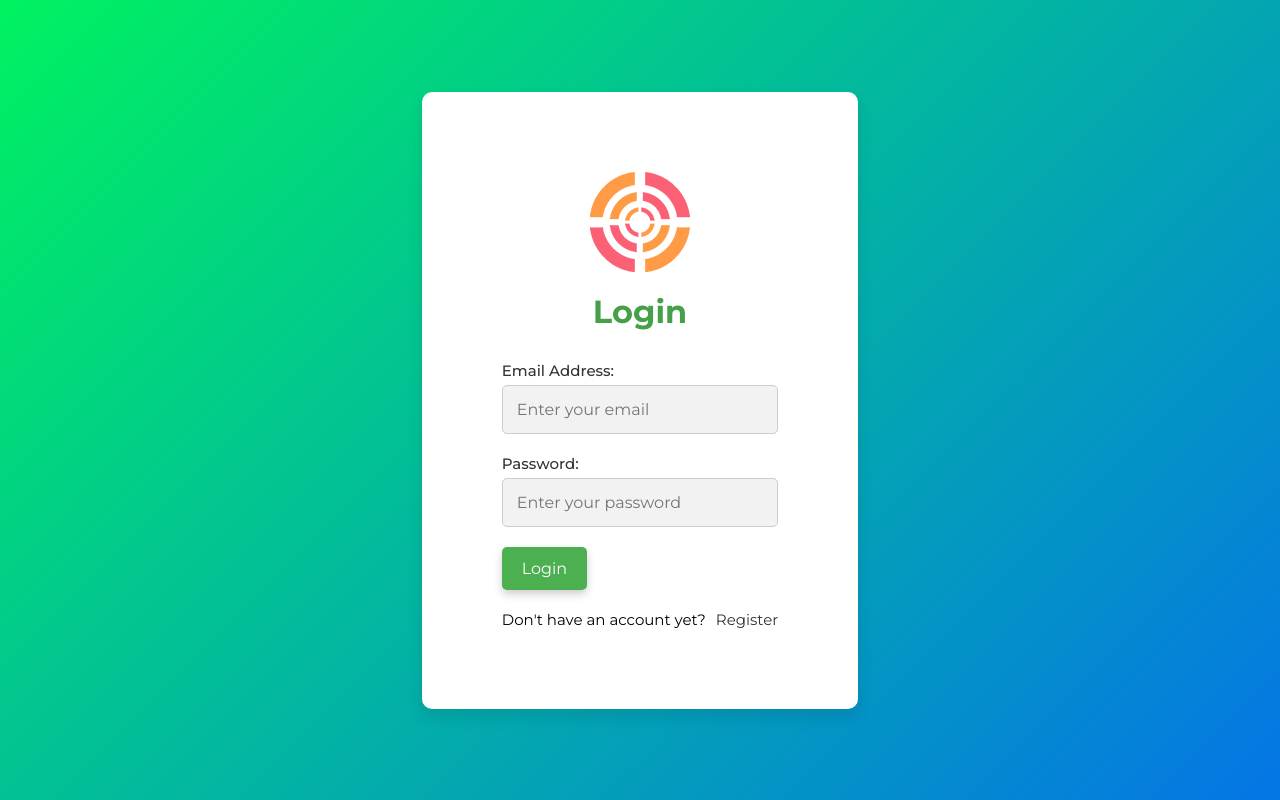
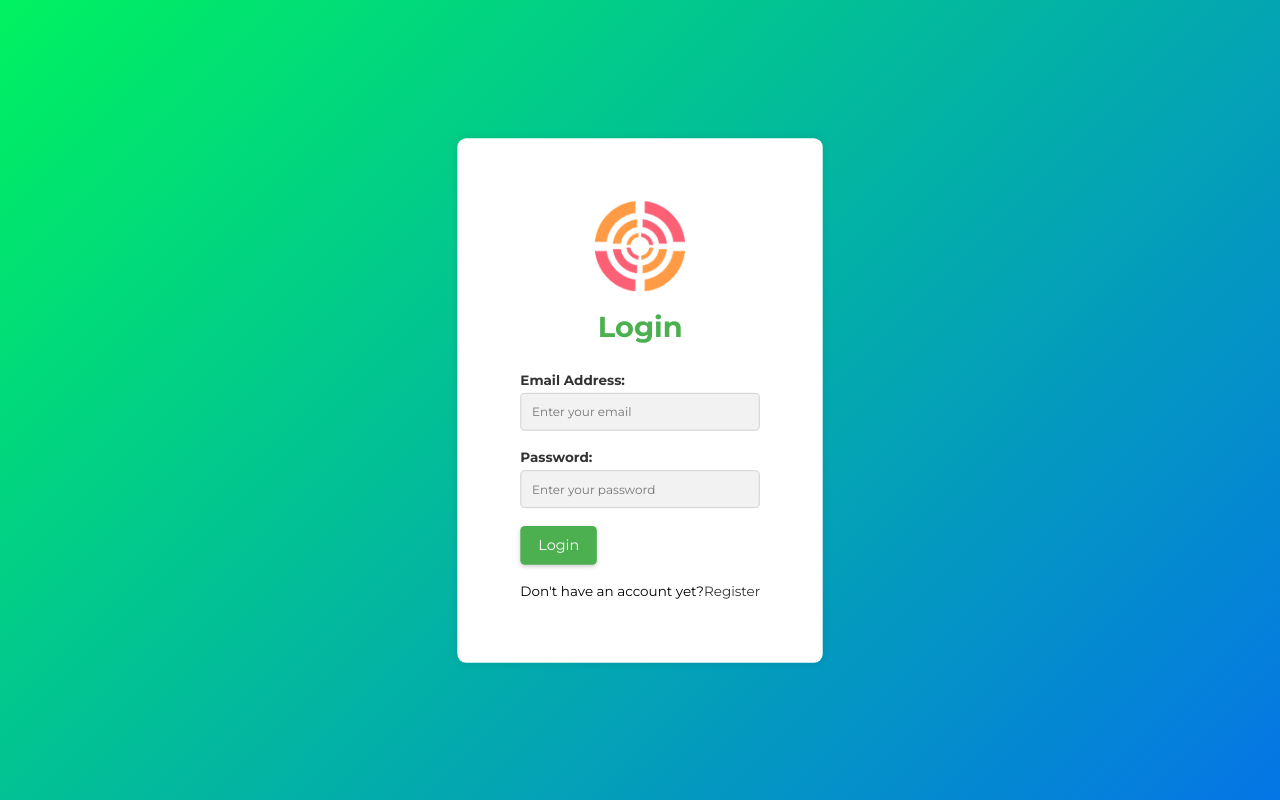
Before and after one commit to harry-olabs/avi-hub, a React (Create React App) app: page /login in a window 1280 px wide. Built offline with nearby package versions, Linux system fonts and the light colour scheme; the HTML template or start-up script is replaced by a standard one.

Commit message:
Implemented the login page using react

```diff
--- /dev/null
+++ b/src/components/Button.css
@@ -0,0 +1,16 @@
+*{
+    padding:0;
+    margin: 0;
+    box-sizing: border-box;
+}
+.button{
+    background-color: #4caf50;
+    color: #fff;
+    cursor: pointer;
+    border: none;
+    padding: 12px 20px;
+    font-size: 16px;
+    border-radius: 5px;
+    transition: background-color 0.3s ease;
+    box-shadow: 0 2px 5px rgba(0, 0, 0, 0.2);
+}
--- /dev/null
+++ b/src/components/Button.jsx
@@ -0,0 +1,10 @@
+import React from 'react'
+import "./Button.css"
+
+const Button = ({text}) => {
+  return (
+    <button className='button'>{text}</button>
+  )
+}
+
+export default Button
--- /dev/null
+++ b/src/components/input.css
@@ -0,0 +1,16 @@
+* {
+  padding: 0;
+  margin: 0;
+  box-sizing: border-box;
+}
+.input input {
+  width: 100%;
+  padding: 12px;
+  border-radius: 5px;
+  border: 1px solid #ccc;
+  background-color: #f2f2f2;
+  transition: background-color 0.3s ease;
+}
+input:hover {
+  background-color: #e0e0e0;
+}
--- /dev/null
+++ b/src/components/input.jsx
@@ -0,0 +1,48 @@
+import React, { useState } from "react";
+import "./input.css";
+
+const Input = ({ type, onChange, placeholder }) => {
+  const [value, setValue] = useState("");
+  const [error, setError] = useState("");
+
+  const handleChange = (e) => {
+    const inputValue = e.target.value;
+    setValue(inputValue);
+
+    if (type === "email") {
+      if (!validateEmail(inputValue)) {
+        setError("Invalid email format.");
+      } else {
+        setError("");
+        onChange(inputValue);
+      }
+    } else if (type === "password") {
+      if (inputValue.length < 6) {
+        setError("Password must be at least 6 characters long.");
+      } else {
+        setError("");
+        onChange(inputValue);
+      }
+    }
+  };
+
+  const validateEmail = (email) => {
+    // Basic email validation using a regular expression
+    const emailRegex = /^[^\s@]+@[^\s@]+\.[^\s@]+$/;
+    return emailRegex.test(email);
+  };
+
+  return (
+    <div className="input">
+      <input
+        type={type}
+        value={value}
+        onChange={handleChange}
+        placeholder={placeholder}
+      />
+      {error && <p>{error}</p>}
+    </div>
+  );
+};
+
+export default Input;
--- /dev/null
+++ b/src/feature/dashboard.jsx
@@ -0,0 +1,10 @@
+import React from 'react'
+import './dashboard.css'
+
+const dashboard = () => {
+  return (
+    <div>dashboard</div>
+  )
+}
+
+export default dashboard
--- /dev/null
+++ b/src/feature/login.css
@@ -0,0 +1,97 @@
+body {
+  font-family: "Montserrat", sans-serif;
+  background: linear-gradient(135deg, #00f260, #0575e6);
+  background-size: cover;
+  background-repeat: no-repeat;
+  display: flex;
+  align-items: center;
+  justify-content: center;
+  height: 100vh;
+  margin: 0;
+  padding: 0;
+}
+
+.container {
+  max-width: 700px;
+  background-color: white;
+  padding: 70px;
+  border-radius: 10px;
+  box-shadow: 0 0 10px rgba(0, 0, 0, 0.1);
+  transform: scale(0.9);
+  transition: transform 0.5s ease;
+}
+
+.container:hover {
+  transform: scale(1);
+}
+
+.container__logo {
+  text-align: center;
+  margin-bottom: 20px;
+}
+
+.container__logo img {
+  max-width: 150px;
+  height: auto;
+  display: block;
+  margin: 0 auto;
+}
+
+.container__title {
+  text-align: center;
+  margin-bottom: 30px;
+  color: #4caf50;
+  font-size: 32px;
+}
+
+.form__group {
+  margin-bottom: 20px;
+}
+
+.form__label {
+  display: block;
+  font-weight: bold;
+  color: #333;
+  margin-bottom: 5px;
+}
+
+.form__input[type="email"],
+.form__input[type="password"] {
+  width: 100%;
+  padding: 12px;
+  border-radius: 5px;
+  border: 1px solid #ccc;
+  background-color: #f2f2f2;
+  transition: background-color 0.3s ease;
+}
+
+.form__input[type="email"]:hover,
+.form__input[type="password"]:hover {
+  background-color: #e0e0e0;
+}
+
+.form__submit {
+  background-color: #4caf50;
+  color: #fff;
+  cursor: pointer;
+  border: none;
+  padding: 12px 20px;
+  font-size: 16px;
+  border-radius: 5px;
+  transition: background-color 0.3s ease;
+  box-shadow: 0 2px 5px rgba(0, 0, 0, 0.2);
+}
+
+.form__submit:hover {
+  background-color: #45a049;
+}
+
+.register-link {
+  text-align: center;
+  margin-top: 20px;
+}
+
+.register__link__anchor {
+  color: #333;
+  text-decoration: none;
+}
--- /dev/null
+++ b/src/feature/login.jsx
@@ -0,0 +1,66 @@
+import React, { useState } from "react";
+import "./login.css";
+import logo from "../images/sniper.png";
+import Button from "../components/Button";
+import Input from "../components/input";
+
+const LoginPage = () => {
+  const [email, setEmail] = useState("");
+  const [password, setPassword] = useState("");
+
+  const handleEmailChange = (value) => {
+    setEmail(value);
+  };
+
+  const handlePasswordChange = (value) => {
+    setPassword(value);
+  };
+
+  return (
+    <div className="container">
+      <div className="container__logo">
+        <img src={logo} alt="Description" />
+      </div>
+      <h1 className="container__title">Login</h1>
+      <form className="form">
+        <div className="form__group">
+          <label htmlFor="email" className="form__label">
+            Email Address:
+          </label>
+          <Input
+            type="email"
+            value={email}
+            onChange={handleEmailChange}
+            placeholder="Enter your email"
+          />
+          {/* <Input type="email" placeholder='email'/> */}
+          {/* {emailError && <div className="error">{emailError}</div>} */}
+        </div>
+        <div className="form__group">
+          <label htmlFor="password" className="form__label">
+            Password:
+          </label>
+          <Input
+            type="password"
+            value={password}
+            onChange={handlePasswordChange}
+            placeholder="Enter your password"
+          />{" "}
+          {/* <Input type="password" placeholder='password'/> */}
+          {/* {passwordError && <div className="error">{passwordError}</div>} */}
+        </div>
+        <Button text="Login" />
+      </form>
+      <div className="register-link">
+        <p>
+          Don't have an account yet?
+          <a href="dashboard.html" className="register__link__anchor">
+            Register
+          </a>
+        </p>
+      </div>
+    </div>
+  );
+};
+
+export default LoginPage;
```
Also changed, not shown: src/feature/dashboard.css (added), template/login.html (line endings or trailing spaces).
